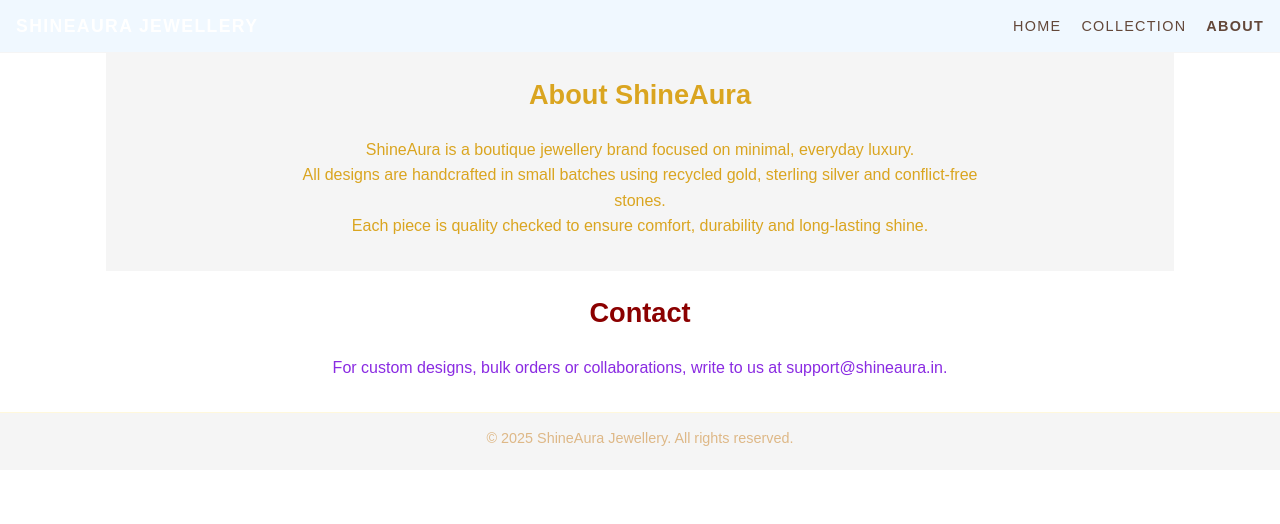
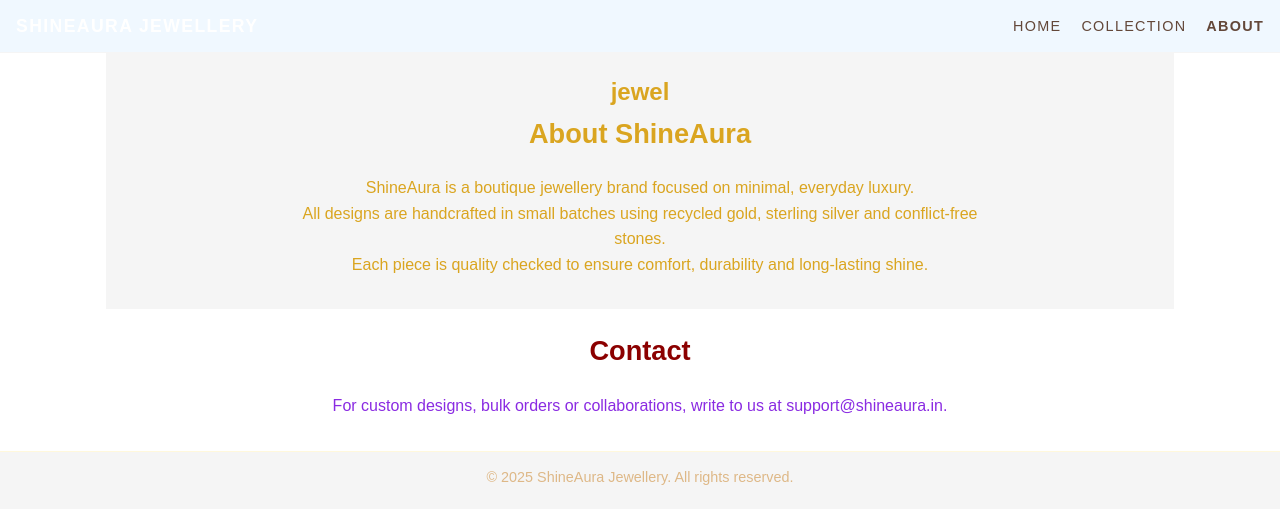
Before and after one commit to var3468/Jewellery-website, a plain HTML site: page about.html in a window 1280 px wide. Drawn offline with Linux system fonts and the light colour scheme.

Commit message:
secondcommit

```diff
--- a/about.html
+++ b/about.html
@@ -7,6 +7,7 @@
   <link rel="stylesheet" href="styles.css">
 </head>
 <body>
+
   <header class="site-header">
     <div class="store-name">ShineAura Jewellery</div>
     <nav class="main-nav">
@@ -21,6 +22,7 @@
   <div class="page-wrap">
     <section class="about-section">
       <div class="about-text">
+        <h1>jewel</h1>
         <h2>About ShineAura</h2>
         <p>ShineAura is a boutique jewellery brand focused on minimal, everyday luxury.</p>
         <p>All designs are handcrafted in small batches using recycled gold, sterling silver and conflict-free stones.</p>
```
